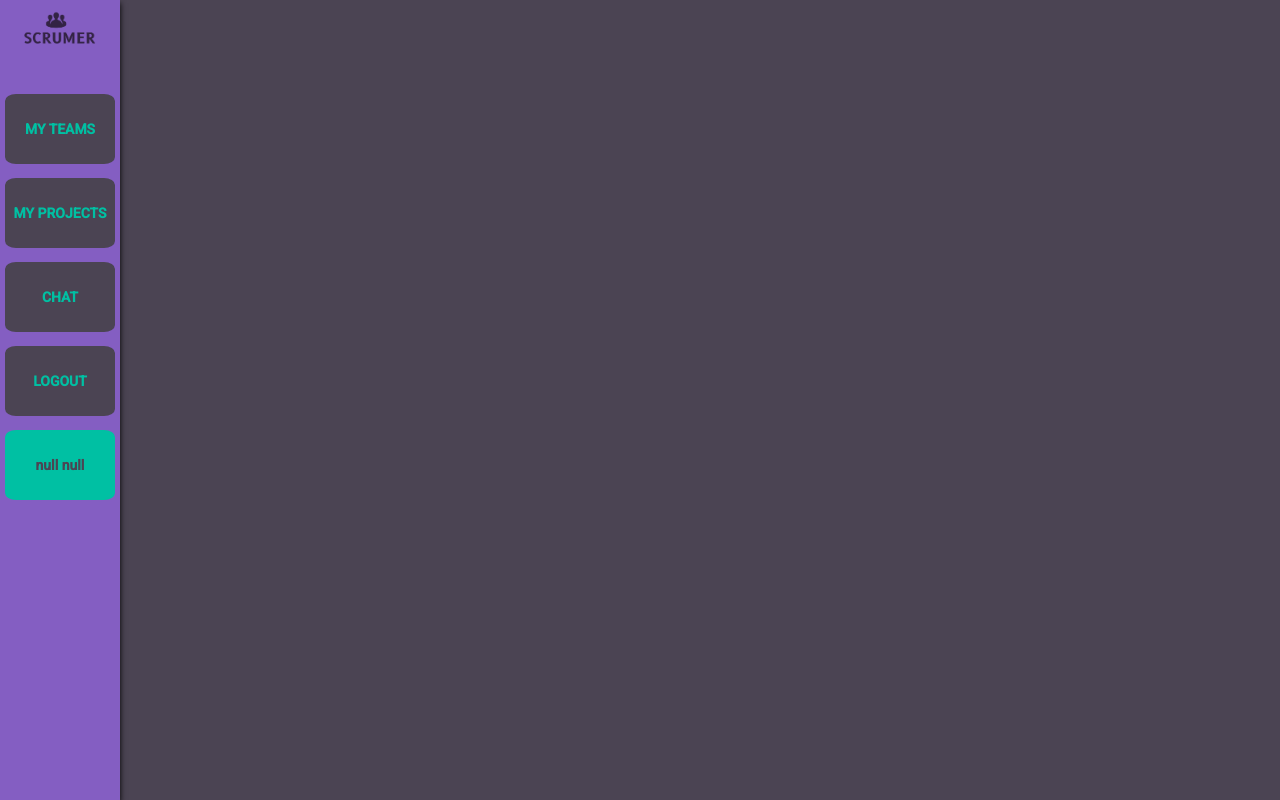
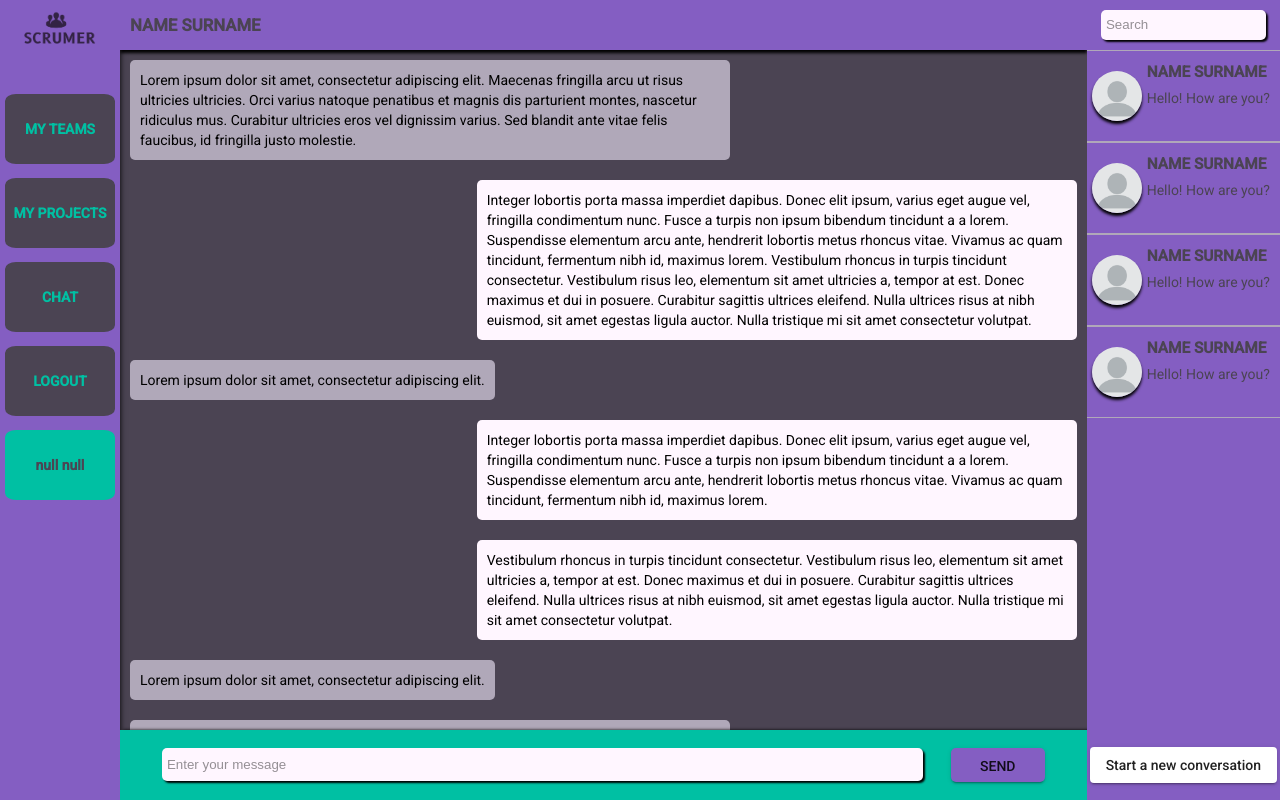
Before and after one commit to WronaK/scrumer-front, an Angular app: page /chat in a window 1280 px wide. Built offline with nearby package versions, Linux system fonts and the light colour scheme; no server answers; sample sign-in values are in the browser's storage.

Commit message:
create a chat view

```diff
--- a/src/app/chat/chat.component.html
+++ b/src/app/chat/chat.component.html
@@ -0,0 +1,94 @@
+<div class="container">
+  <div class="chat">
+    <div class="name">
+      NAME SURNAME
+    </div>
+    <div class="content">
+      <div class="other">
+        Lorem ipsum dolor sit amet, consectetur adipiscing elit. Maecenas fringilla arcu ut risus ultricies ultricies.
+        Orci varius natoque penatibus et magnis dis parturient montes, nascetur ridiculus mus.
+        Curabitur ultricies eros vel dignissim varius. Sed blandit ante vitae felis faucibus, id fringilla justo molestie.
+      </div>
+      <div class="my">
+        Integer lobortis porta massa imperdiet dapibus. Donec elit ipsum, varius eget augue vel, fringilla condimentum nunc.
+        Fusce a turpis non ipsum bibendum tincidunt a a lorem. Suspendisse elementum arcu ante, hendrerit lobortis metus rhoncus vitae.
+        Vivamus ac quam tincidunt, fermentum nibh id, maximus lorem. Vestibulum rhoncus in turpis tincidunt consectetur.
+        Vestibulum risus leo, elementum sit amet ultricies a, tempor at est. Donec maximus et dui in posuere.
+        Curabitur sagittis ultrices eleifend. Nulla ultrices risus at nibh euismod, sit amet egestas ligula auctor.
+        Nulla tristique mi sit amet consectetur volutpat.
+      </div>
+      <div class="other">
+        Lorem ipsum dolor sit amet, consectetur adipiscing elit.
+      </div>
+      <div class="my">
+        Integer lobortis porta massa imperdiet dapibus. Donec elit ipsum, varius eget augue vel, fringilla condimentum nunc.
+        Fusce a turpis non ipsum bibendum tincidunt a a lorem. Suspendisse elementum arcu ante, hendrerit lobortis metus rhoncus vitae.
+        Vivamus ac quam tincidunt, fermentum nibh id, maximus lorem.
+      </div>
+      <div class="my">
+        Vestibulum rhoncus in turpis tincidunt consectetur.
+        Vestibulum risus leo, elementum sit amet ultricies a, tempor at est. Donec maximus et dui in posuere.
+        Curabitur sagittis ultrices eleifend. Nulla ultrices risus at nibh euismod, sit amet egestas ligula auctor.
+        Nulla tristique mi sit amet consectetur volutpat.
+      </div>
+      <div class="other">
+        Lorem ipsum dolor sit amet, consectetur adipiscing elit.
+      </div>
+      <div class="other">
+        Curabitur ultricies eros vel dignissim varius. Sed blandit ante vitae felis faucibus, id fringilla justo molestie.
+      </div>
+      <div class="my">
+        Integer lobortis porta massa imperdiet dapibus. Donec elit ipsum, varius eget augue vel, fringilla condimentum nunc.
+        Fusce a turpis non ipsum bibendum tincidunt a a lorem. Suspendisse elementum arcu ante, hendrerit lobortis metus rhoncus vitae.
+        Vivamus ac quam tincidunt, fermentum nibh id, maximus lorem.
+      </div>
+
+    </div>
+    <div class="send">
+      <input matInput placeholder="Enter your message"/>
+      <button mat-raised-button>SEND</button>
+    </div>
+  </div>
+  <div class="chat-column">
+    <div class="search">
+      <input matInput placeholder="Search"/>
+    </div>
+    <div class="users">
+      <div class="user">
+        <div class="img-user">
+          <div class="img-u"></div>
+        </div>
+        <div class="user-name">NAME SURNAME</div>
+        <div class="content-message">Hello! How are you?</div>
+      </div>
+      <div class="user">
+        <div class="img-user">
+          <div class="img-u"></div>
+        </div>
+        <div class="user-name">NAME SURNAME</div>
+        <div class="content-message">Hello! How are you?</div>
+      </div>
+      <div class="user">
+        <div class="img-user">
+          <div class="img-u"></div>
+
+        </div>
+        <div class="user-name">NAME SURNAME</div>
+        <div class="content-message">Hello! How are you?</div>
+      </div>
+      <div class="user">
+        <div class="img-user">
+          <div class="img-u"></div>
+
+        </div>
+        <div class="user-name">NAME SURNAME</div>
+        <div class="content-message">Hello! How are you?</div>
+      </div>
+
+
+    </div>
+    <div class="new">
+      <button mat-raised-button>Start a new conversation</button>
+    </div>
+  </div>
+</div>
--- a/src/app/chat/chat.component.scss
+++ b/src/app/chat/chat.component.scss
@@ -1 +1,168 @@
 @import "../../main-styles";
+
+:host {
+  @include fullPage;
+}
+
+
+.container {
+  width: 100%;
+  height: 100%;
+  display: grid;
+  grid-template-columns: 5fr 1fr;
+  .chat {
+    display: grid;
+    grid-template-rows: 50px auto 70px;
+
+    .content {
+      display: flex;
+      flex-direction: column;
+      overflow: auto;
+      max-height: 85vh;
+
+      .other {
+        background: $secondary-spot-color;
+        max-width: 60%;
+        align-self: flex-start;
+        padding: 10px;
+        margin: 10px;
+        border-radius: 5px;
+      }
+
+      .my {
+        background: $spot-color;
+        max-width: 60%;
+        align-self: flex-end;
+        padding: 10px;
+        margin: 10px;
+        border-radius: 5px;
+      }
+    }
+
+    .name {
+      background: $secondary-detail-color;
+      color: $primary-color;
+      font-size: 1.2em;
+      display: flex;
+      align-items: center;
+      padding-left: 10px;
+      font-weight: bold;
+      box-shadow: 0 3px 3px black;
+    }
+
+    .send {
+      padding: 1em;
+      background: $detail-color;
+      box-shadow: 3px 0 3px black;
+      display: flex;
+      align-items: center;
+      justify-content: space-evenly;
+
+      input {
+        padding: 0 5px;
+        width: 80%;
+        height: 80%;
+        border-radius: 5px;
+        background: $spot-color;
+        border: none;
+        box-shadow: 2px 2px 2px black;
+        &:focus {
+          border: none;
+        }
+      }
+
+      button {
+        width: 10%;
+        height: 80%;
+        border-radius: 5px;
+        background: $secondary-detail-color;
+
+      }
+
+    }
+  };
+  .chat-column {
+    background: $secondary-detail-color;
+    display: grid;
+    grid-template-rows: 50px auto 70px;
+    border: none;
+
+    .users {
+      display: flex;
+      flex-direction: column;
+      overflow: auto;
+      max-height: 80vh;
+      overflow-x: hidden;
+
+
+      .user {
+        padding: 5px;
+        width: 100%;
+        height: 80px;
+        min-height: 80px;
+        border: 1px solid $secondary-spot-color;
+        border-left-width: 0;
+        border-right-width: 0;
+
+        display: grid;
+        grid-template-rows: 2fr 3fr;
+        grid-template-columns: 1fr 4fr;
+
+        .img-user {
+          grid-row-start: 1;
+          grid-row-end: 3;
+          display: flex;
+          align-items: center;
+          justify-content: center;
+          .img-u {
+            width: 50px;
+            height: 50px;
+            border-radius: 50%;
+            background: url("../../assets/bloank-user.png");
+            background-size: cover;
+            box-shadow: 0 3px 3px black;
+          }
+        }
+
+        .user-name {
+          color: $primary-color;
+          font-weight: bold;
+          font-size: 1.1em;
+          display: flex;
+          align-items: center;
+          padding-left: 5px;
+        }
+
+        .content-message {
+          color: $primary-color;
+          padding-left: 5px;
+
+        }
+      }
+    }
+
+    .search {
+
+      display: flex;
+      align-items: center;
+      justify-content: center;
+
+      input {
+        padding: 0 5px;
+        width: 80%;
+        height: 60%;
+        border-radius: 5px;
+        background: $spot-color;
+        border: none;
+        box-shadow: 2px 2px 2px black;
+      }
+    }
+
+    .new {
+      display: flex;
+      align-items: center;
+      justify-content: center;
+    }
+
+  }
+}
--- a/src/app/my-tasks/my-tasks.component.ts
+++ b/src/app/my-tasks/my-tasks.component.ts
@@ -1,6 +1,9 @@
 import {Component, ElementRef, OnInit, Renderer2, ViewChild} from '@angular/core';
 import {Router} from "@angular/router";
 import {Task} from "../model/task";
+import {Observable} from "rxjs";
+import {tap} from "rxjs/operators";
+import {TaskService} from "../services/task.service";
 
 @Component({
   selector: 'app-my-tasks',
@@ -15,10 +18,21 @@ export class MyTasksComponent implements OnInit {
   @ViewChild('bodyText') bodyText!: ElementRef<HTMLElement>;
 
   constructor(private router: Router,
-              private renderer: Renderer2) { }
+              private renderer: Renderer2,
+              private tasksService: TaskService) { }
 
   ngOnInit(): void {
+    this.getSubtasks().subscribe();
     this.displayElement();
+  }
+
+
+  getSubtasks(): Observable<Task[]> {
+    return this.tasksService.getSubtasks().pipe(
+      tap(subtasks => {
+        this.tasks = subtasks;
+      })
+    )
   }
 
   displayElement() {
```
Also changed, not shown: src/assets/bloank-user.png (added).
